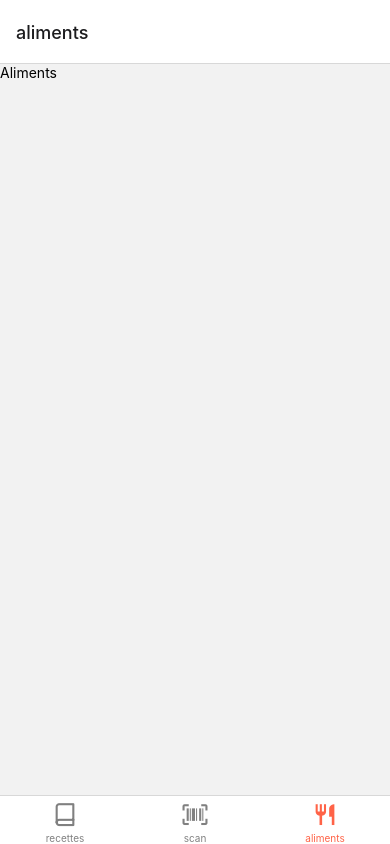
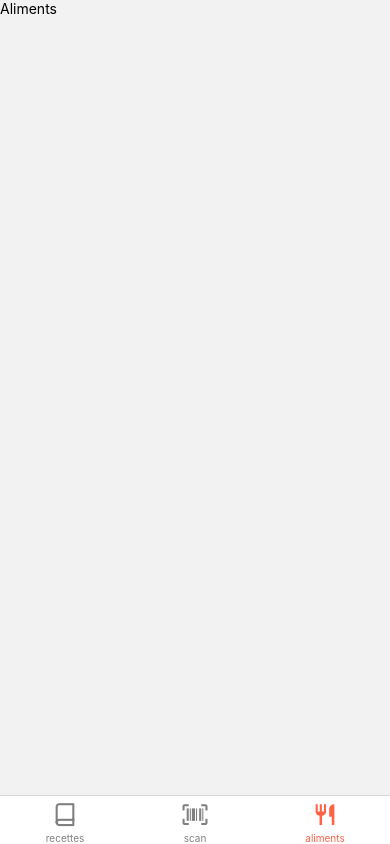
Before and after one commit to quentinleguellanff/whatsfordinner, a React Native app: screen /aliments in a window 390 px wide. Built offline with nearby package versions, Linux system fonts and the light colour scheme.

Commit message:
update NavBar witout header title

```diff
--- a/pages/navbar.js
+++ b/pages/navbar.js
@@ -1,9 +1,9 @@
 import React from 'react';
-import { StyleSheet, Text, View, SafeAreaView, TouchableOpacity, Image,  Alert, Button, Vibration } from 'react-native';
+import { StyleSheet, Text, View, SafeAreaView, TouchableOpacity, Image,  Alert, Button, Vibration, StatusBar } from 'react-native';
 import { createBottomTabNavigator } from '@react-navigation/bottom-tabs';
-
 import { Feather } from '@expo/vector-icons';
 import { MaterialCommunityIcons } from '@expo/vector-icons';
+
 
 import Recettes from './recettes';
 import Scan from './scan';
@@ -16,7 +16,7 @@ export default function Navbar() {
   return (
     <Tab.Navigator
         initialRouteName='recettes'
-        screenOptions={({ route }) => ({
+        screenOptions={ ({ route }) => ({
             tabBarIcon: ({ focused, color, size }) => {
               let iconName
               let result
@@ -40,6 +40,7 @@ export default function Navbar() {
             },
             tabBarActiveTintColor: 'tomato',
             tabBarInactiveTintColor: 'gray',
+            headerShown: false
           })}
     >
       <Tab.Screen name="recettes" component={Recettes} />
```
